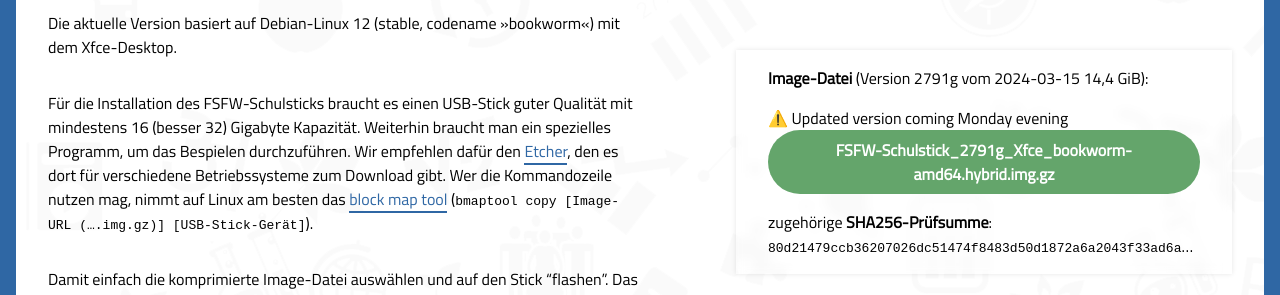
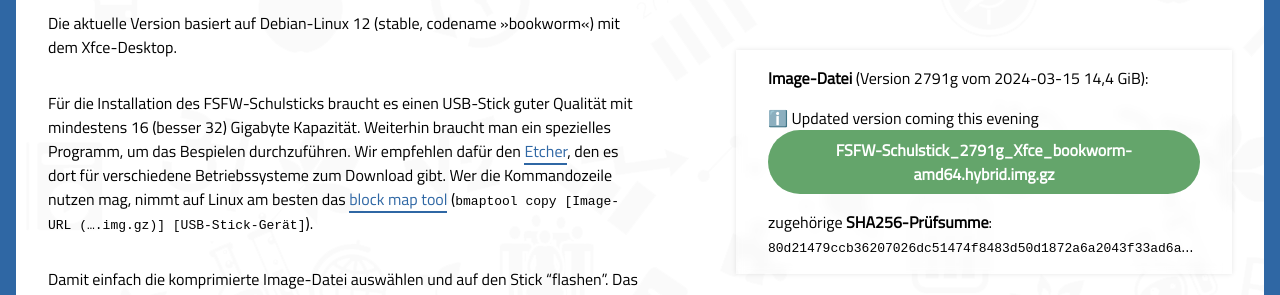
Before and after one commit to fsfw-dresden/schulstick-page, a Jekyll site: the page built from index.md, in a window 1280 px wide and 900 px high, scrolled down 1424 px. Shown: the part 154-449 px from the top of the window. Built offline with Jekyll 4.4.1, drawn with Linux system fonts in a browser that asks for light colours.

Commit message:
Deescalate icon

```diff
--- a/index.md
+++ b/index.md
@@ -34,7 +34,7 @@ Das Image kann für USB-Sticks mit 16 Gigabyte oder mehr verwendet werden, da si
 
 > **Image-Datei** (Version 2791g vom 2024-03-15 14,4 GiB):
 >
-> ⚠️ Updated version coming Monday evening
+> ℹ️ Updated version coming this evening
 > [FSFW-Schulstick_2791g_Xfce_bookworm-amd64.hybrid.img.gz](https://ftp.inf.tu-dresden.de/os/FSFW/FSFW-Schulstick_2791g_Xfce_bookworm-amd64.hybrid.img.gz)
 >
 > zugehörige **SHA256-Prüfsumme**: `80d21479ccb36207026dc51474f8483d50d1872a6a2043f33ad6adde34d0c98e`
```
